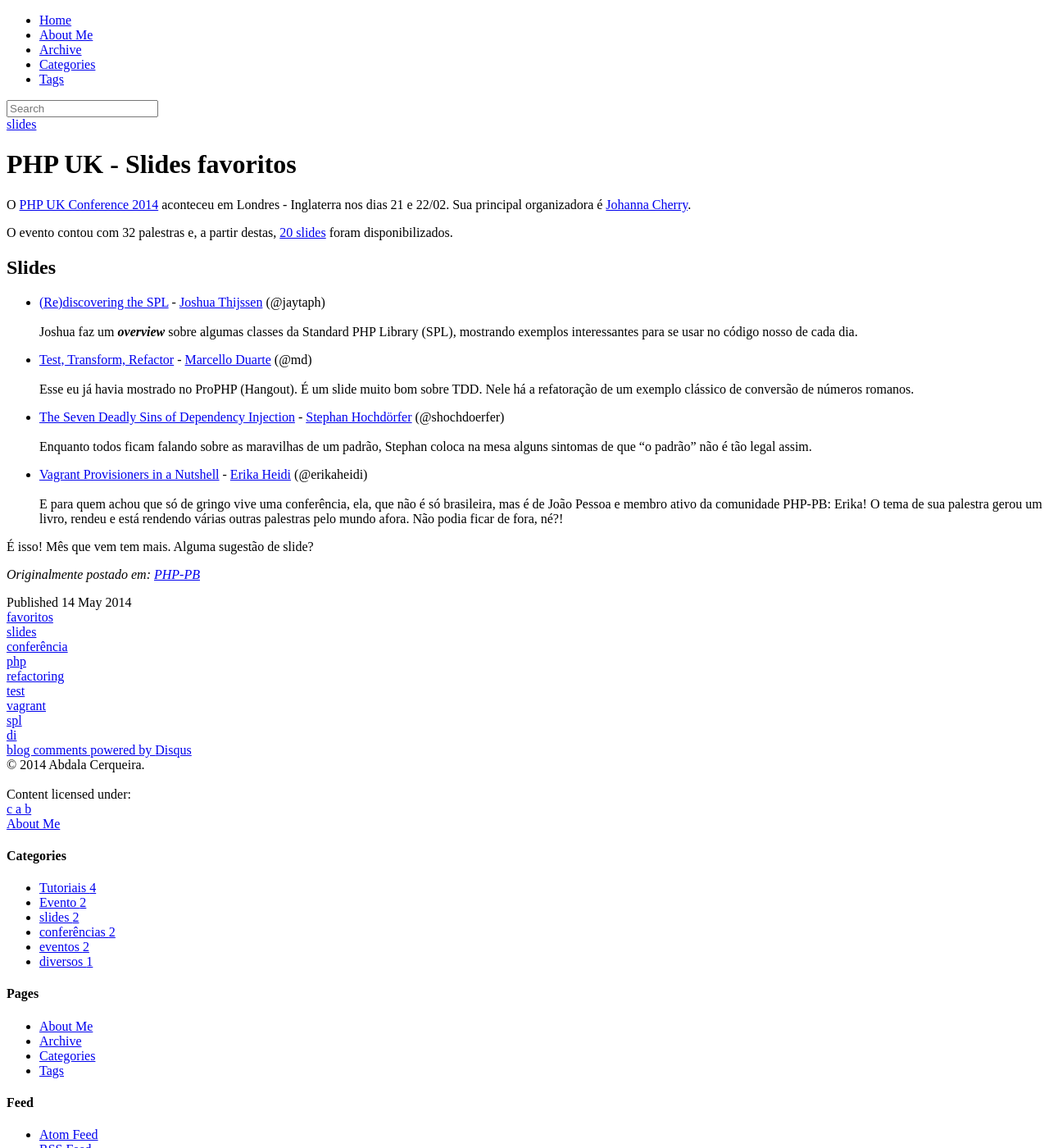
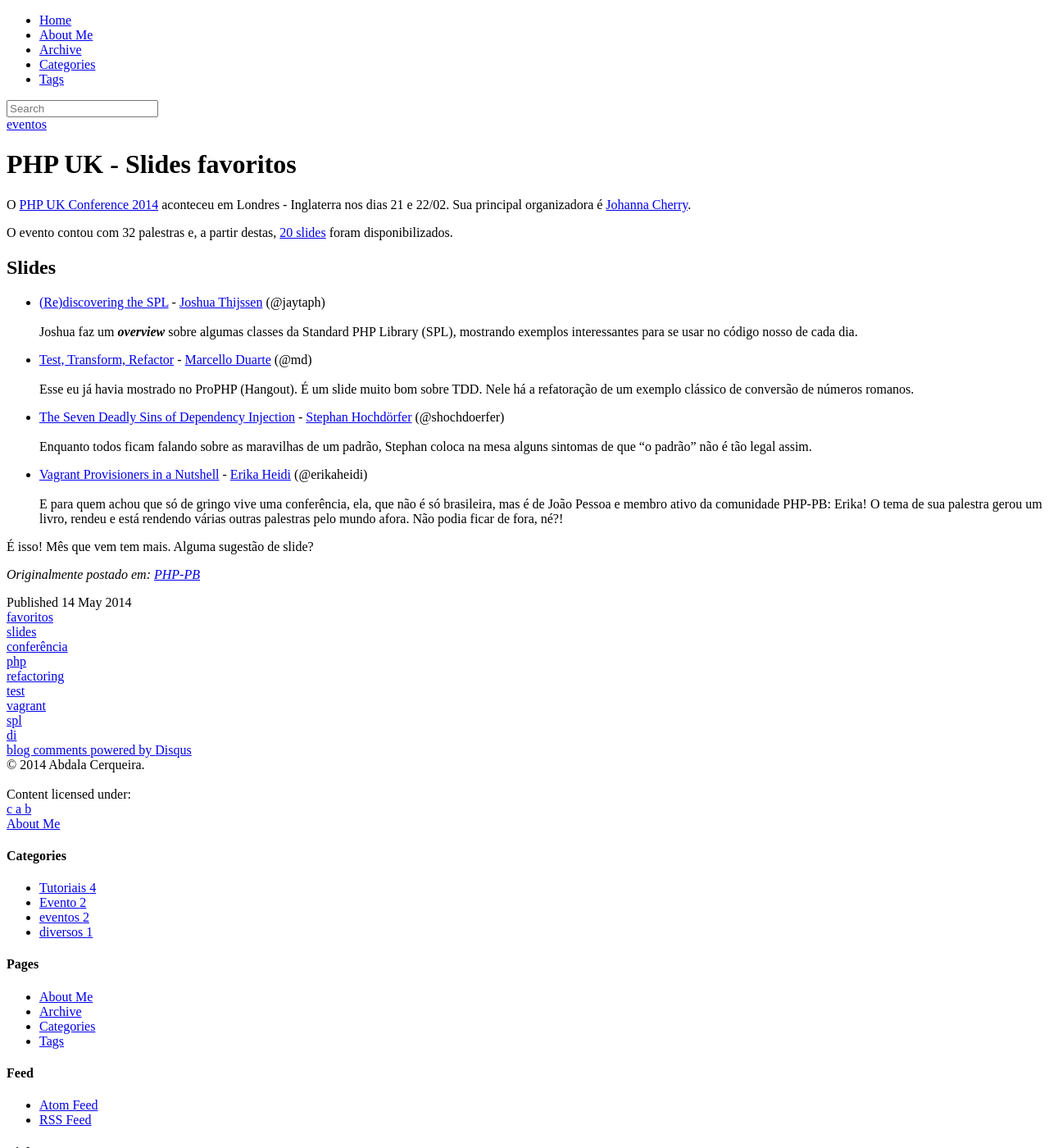
Before and after one commit to abdala/abdala.github.io, a Jekyll site: the page built from _posts/2014-05-14-PHPUK-slides-favoritos.markdown, in a window 1280 px wide and 1400 px high. Shown: the whole window at 82% size. Built offline with Jekyll 4.4.1, drawn with Linux system fonts in a browser that asks for light colours; nearby versions of some CDN libraries; library files that are not in the unit come from our copies; comment, search, counter and statistics services are not loaded.

Commit message:
Ajustes de nomes

```diff
--- a/_posts/2014-04-13-sunshine-slides-favoritos.markdown
+++ b/_posts/2014-04-13-sunshine-slides-favoritos.markdown
@@ -4,8 +4,6 @@
 date: 2014-04-13 19:00:25
 author: Abdala Cerqueira
 categories:
-- slides
-- conferências
 - eventos
 tags:
 - favoritos
--- a/_posts/2014-05-14-PHPUK-slides-favoritos.markdown
+++ b/_posts/2014-05-14-PHPUK-slides-favoritos.markdown
@@ -4,8 +4,6 @@
 date: 2014-05-14 20:00:25
 author: Abdala Cerqueira
 categories:
-- slides
-- conferências
 - eventos
 tags:
 - favoritos
```
